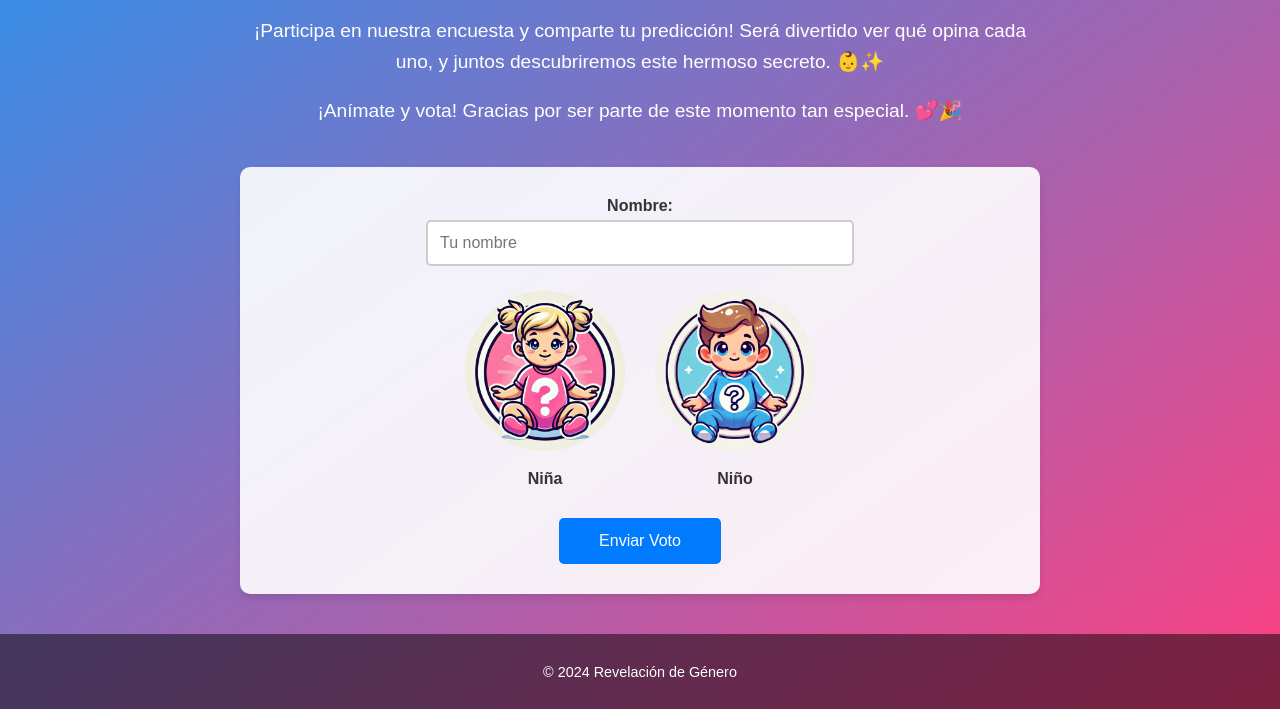
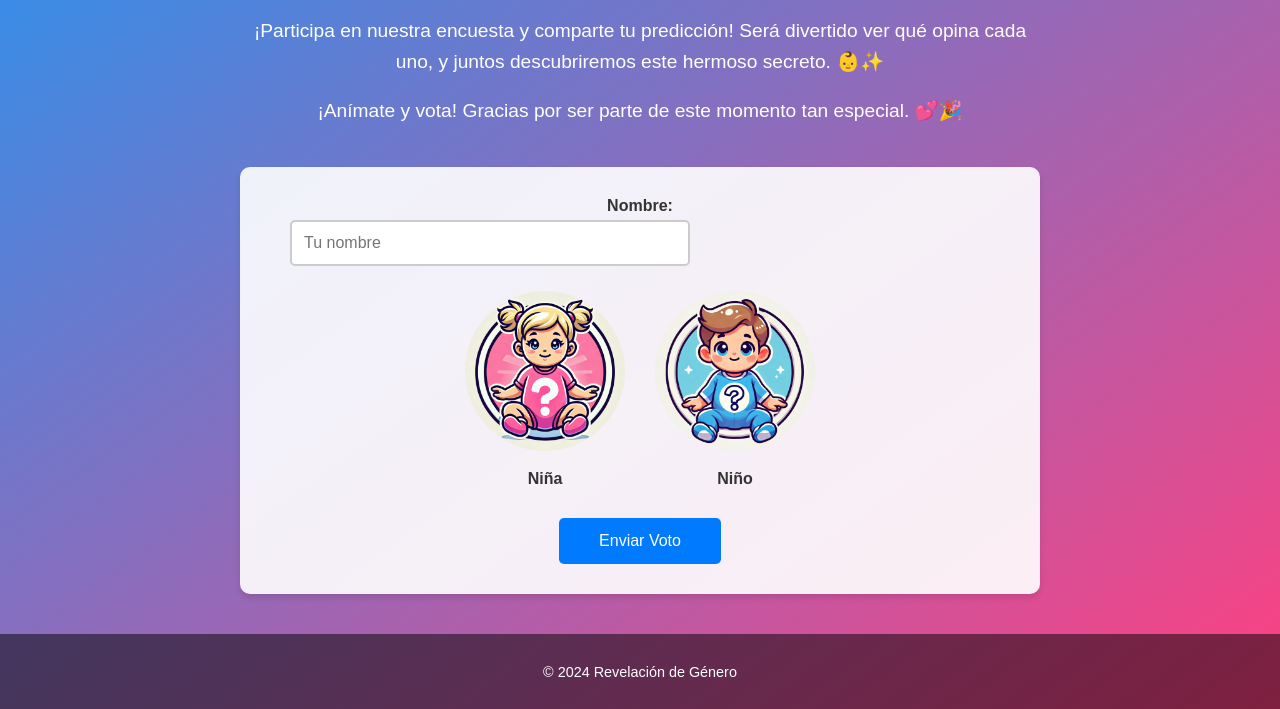
Before and after one commit to CarlosSalguero/encuestabb.github.io, a plain HTML site: page index.html in a window 1280 px wide. Shown: the part 203-912 px from the top of the page. Drawn offline with Linux system fonts and the light colour scheme.

Commit message:
nueva disppsicion cuadro de texto

```diff
--- a/styles.css
+++ b/styles.css
@@ -55,14 +55,15 @@ form {
 }
 
 .input-group input {
-    width: 100%;
-    max-width: 400px; /* Establece un ancho máximo para el input */
+    width: calc(100% - 40px); /* Ancho total menos los márgenes fijos */
+    max-width: 400px;
     padding: 12px;
     font-size: 1em;
     border: 2px solid #ccc;
     border-radius: 5px;
-    margin: 0 auto; /* Centrar horizontalmente */
+    margin: 0 20px; /* Márgenes de 20px en los lados izquierdo y derecho */
     display: block;
+    box-sizing: border-box; /* Incluye padding y border en el ancho total */
 }
 
 
```
